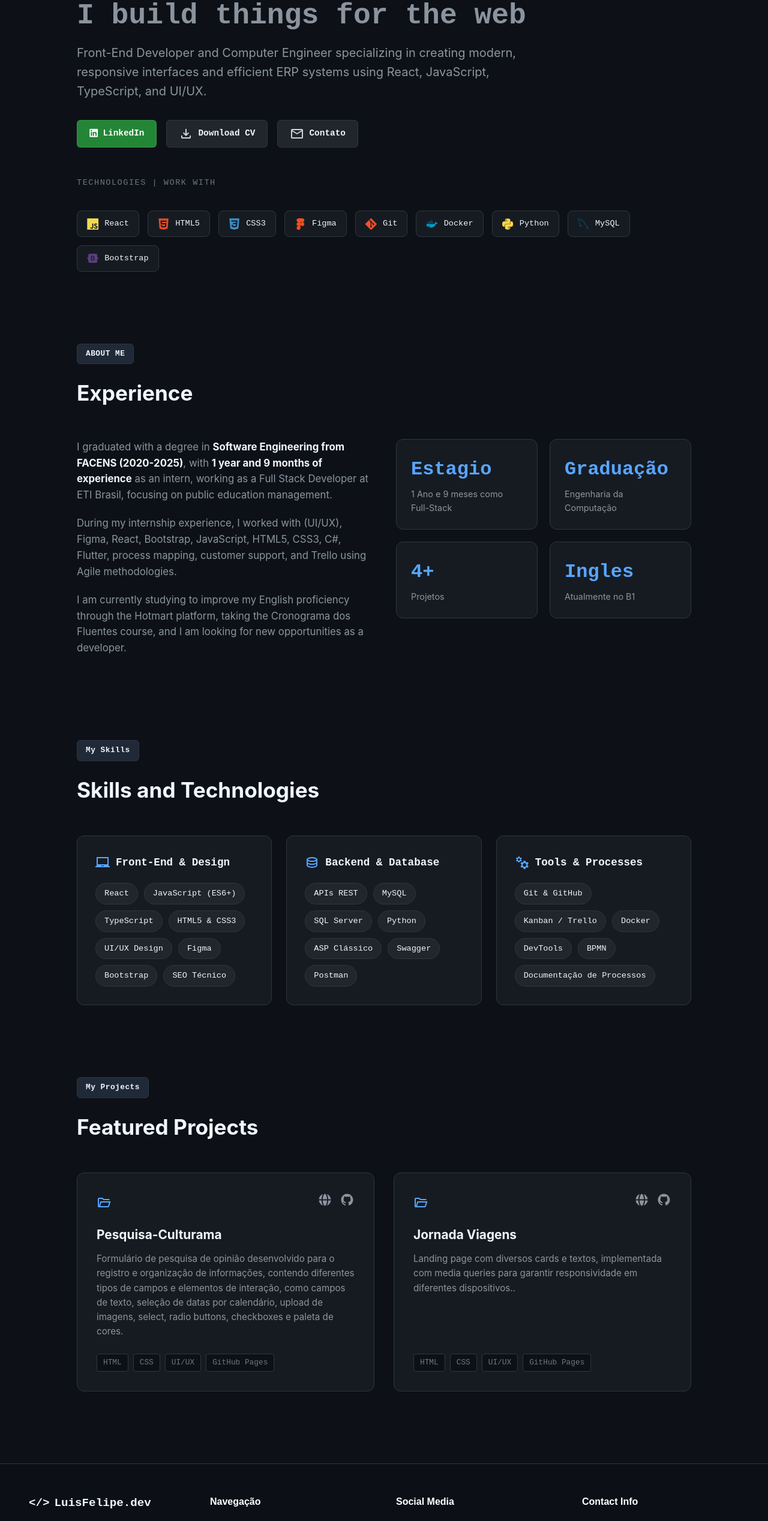
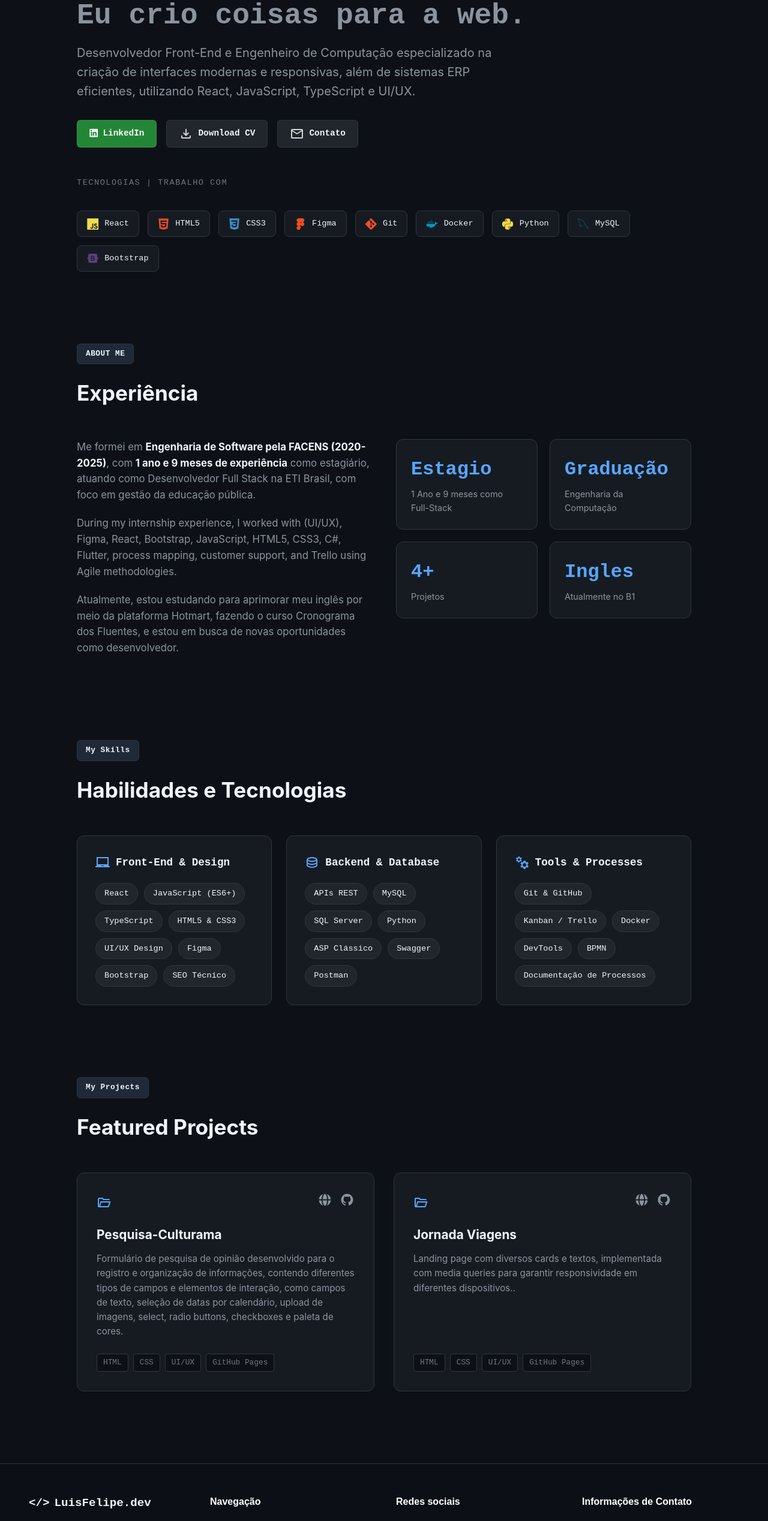
Before and after one commit to lfelipegianoni/Portfolio, a React (Vite) app: page / in a window 1280 px wide. Shown: the part 234-2770 px from the top of the page at 60% size. Built offline with nearby package versions, Linux system fonts and the light colour scheme.

Commit message:
add links from linkedin and github

```diff
--- a/src/sections/About/index.jsx
+++ b/src/sections/About/index.jsx
@@ -6,17 +6,17 @@ export function About (){
     return(
         <section id="about" className="about">
             <Badge name="ABOUT ME"/>
-            <SubTitle name="Experience"/>
+            <SubTitle name="Experiência"/>
             <div className="about-grid">
                 <div className="about-text">
                     <p>
-                        I graduated with a degree in <strong>Software Engineering from FACENS (2020-2025)</strong>, with <strong>1 year and 9 months of experience</strong> as an intern, working as a Full Stack Developer at ETI Brasil, focusing on public education management.
+                        Me formei em <strong>Engenharia de Software pela FACENS (2020-2025)</strong>, com <strong>1 ano e 9 meses de experiência</strong> como estagiário, atuando como Desenvolvedor Full Stack na ETI Brasil, com foco em gestão da educação pública.
                     </p>
                     <p>
                         During my internship experience, I worked with (UI/UX), Figma, React, Bootstrap, JavaScript, HTML5, CSS3, C#, Flutter, process mapping, customer support, and Trello using Agile methodologies.
                     </p>
                     <p>
-                        I am currently studying to improve my English proficiency through the Hotmart platform, taking the Cronograma dos Fluentes course, and I am looking for new opportunities as a developer.
+                        Atualmente, estou estudando para aprimorar meu inglês por meio da plataforma Hotmart, fazendo o curso Cronograma dos Fluentes, e estou em busca de novas oportunidades como desenvolvedor.
                     </p>
                 </div>
                 <div className="about-highlights">
--- a/src/sections/Footer/index.jsx
+++ b/src/sections/Footer/index.jsx
@@ -29,12 +29,12 @@ export function Footer() {
           </ul>
         </div>
         <div className="footer-col">
-          <h4>Social Media</h4>
+          <h4>Redes sociais</h4>
           <div className="social-icons">
-            <a href="https://linkedin.com" target="_blank" rel="noreferrer" aria-label="LinkedIn">
+            <a href="https://www.linkedin.com/in/luis-felipe-dos-santos-gianoni-5494ab257" target="_blank" rel="noreferrer" aria-label="LinkedIn">
               <i class="devicon-linkedin-plain"></i>
             </a>
-            <a href="https://github.com" target="_blank" rel="noreferrer" aria-label="GitHub">
+            <a href="https://github.com/lfelipegianoni" target="_blank" rel="noreferrer" aria-label="GitHub">
               <i class="devicon-github-original"></i>
             </a>
           </div>
@@ -42,7 +42,7 @@ export function Footer() {
 
         {/* Coluna 4: Informações de Contato */}
         <div className="footer-col">
-          <h4>Contact Info</h4>
+          <h4>Informações de Contato</h4>
           <div className="contact-list">
             <div
               className="contact-item clickable"
--- a/src/sections/Home/index.jsx
+++ b/src/sections/Home/index.jsx
@@ -6,22 +6,24 @@ import { TechCard } from "../../components/Home/TechCard";
 import download from "../../assets/icons/download.svg";
 import mail from "../../assets/icons/mail.svg";
 
+import cv from "../../assets/documents/curriculo.pdf"
+
 export function Home() {
   return (
     <section id="home" className="hero">
             <Badge name="I'M SOFTWARE ENGINEER"/>
-            <h1>Hi, I'm Luis Felipe<br/><span className="sss">I build things for the web</span></h1>
+            <h1>Olá, meu nome é Luis Felipe<br/><span className="sss">Eu crio coisas para a web.</span></h1>
 
             <p className="subtitle">
-                Front-End Developer and Computer Engineer specializing in creating modern, responsive interfaces and efficient ERP systems using React, JavaScript, TypeScript, and UI/UX.
+                Desenvolvedor Front-End e Engenheiro de Computação especializado na criação de interfaces modernas e responsivas, além de sistemas ERP eficientes, utilizando React, JavaScript, TypeScript e UI/UX.
             </p>
 
             <div className="hero-actions">
-                <a href="https://www.linkedin.com/in/luis-santos-gianoni-5494ab257" target="#" className="btn btn-primary">
+                <a href="https://www.linkedin.com/in/luis-felipe-dos-santos-gianoni-5494ab257" target="#" className="btn btn-primary">
                   <i class="devicon-linkedin-plain"></i>
                   LinkedIn
                 </a>
-                <a href="#contact" className="btn btn-secondary">
+                <a href={cv} download className="btn btn-secondary">
                   <img src={download} alt=""/>
                   Download CV
                 </a>
@@ -30,7 +32,7 @@ export function Home() {
                   Contato
                 </a>
             </div>
-            <div className="tech-title">Technologies | Work With</div>
+            <div className="tech-title">Tecnologias | Trabalho com</div>
             <div className="tech-section">
               <div className="tech-icons">
                 <TechCard
--- a/src/sections/Skills/index.jsx
+++ b/src/sections/Skills/index.jsx
@@ -12,7 +12,7 @@ export function Skills (){
     return(
         <section id="skills" className="skills">
             <Badge name="My Skills"/>
-            <SubTitle name="Skills and Technologies"/>
+            <SubTitle name="Habilidades e Tecnologias"/>
             <div className="skills-grid">
                 <SkillCategory
                     icon={laptop}
```
Also changed, not shown: src/assets/icons/site.svg (deleted), 1 other file (tests, documents, lock files or other folders).
